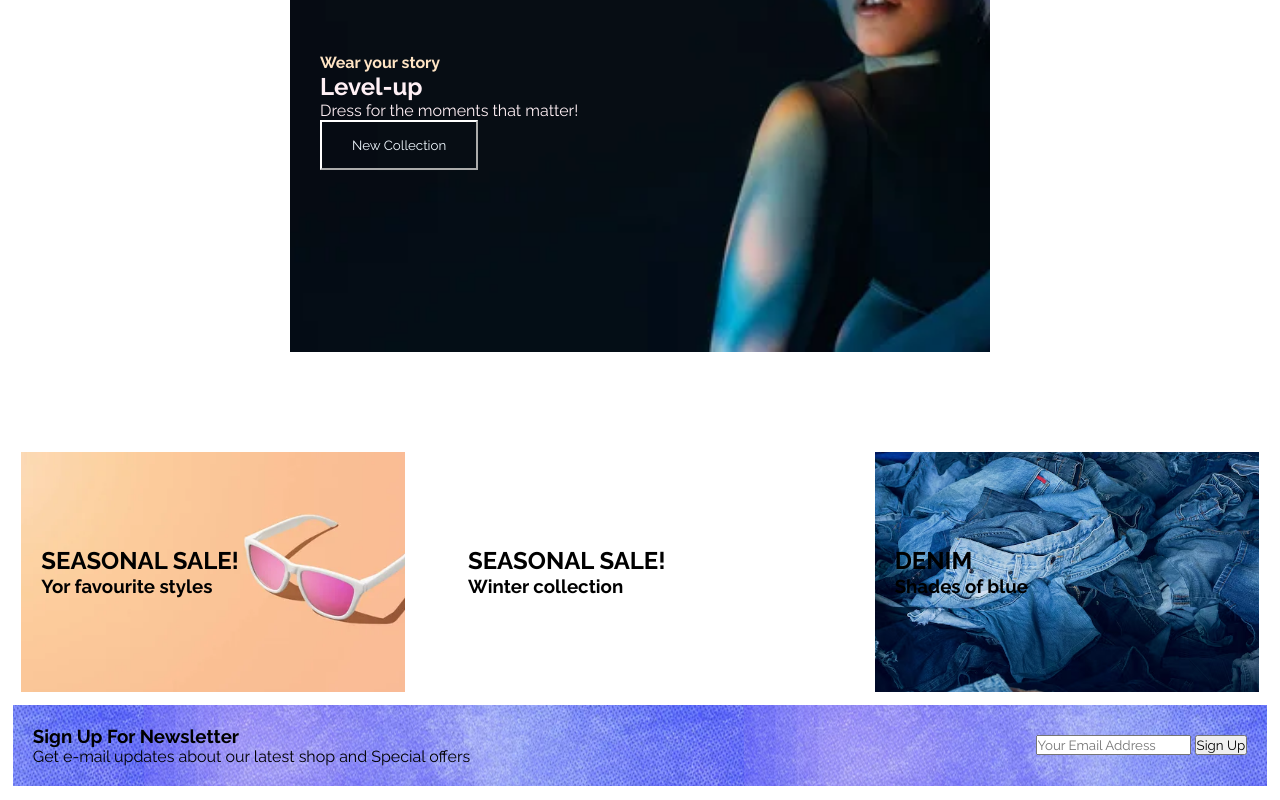
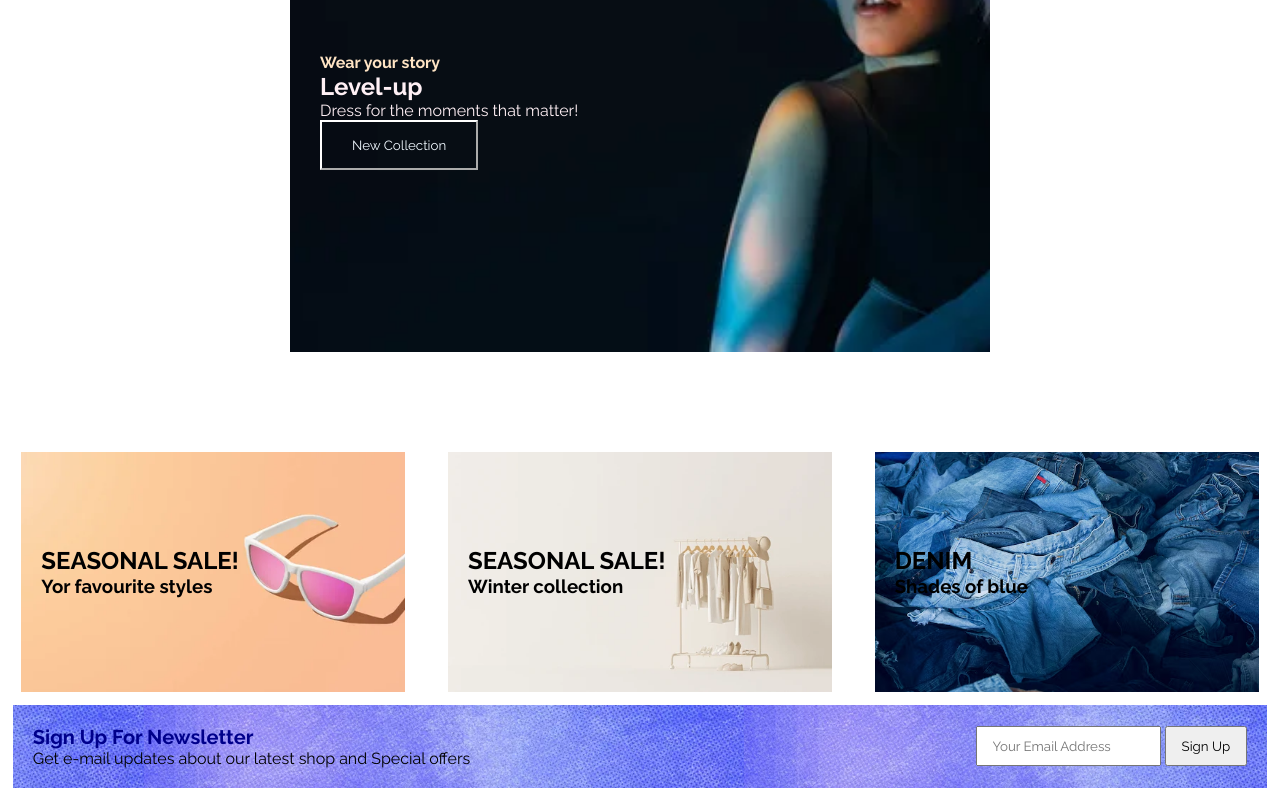
Before and after one commit to ABHI-AI7/Apparel-Web, a plain HTML site: page index.html in a window 1280 px wide. Shown: the part 4944-5744 px from the top of the page. Drawn offline with Linux system fonts and the light colour scheme.

Commit message:
new Images added

```diff
--- a/style.css
+++ b/style.css
@@ -440,7 +440,7 @@ background-size: cover;
     padding: 20px;
     min-width: 30%;
     height: 30vh;
-    background-image: url(Images/dgpatel2201014014444.jpg.crdownload);
+    background-image: url(Images/clothes-on-grunge-background-shelf-600nw-1867100056.webp);
 }
 
 #banner3 .banner-box5{
@@ -473,3 +473,17 @@ background-size: cover;
 
 
 }
+
+#Newsletter h3 {
+
+    color: darkblue;
+    font-size: 20px;
+}
+
+#Newsletter input{
+    padding: 10px 15px;
+}
+
+#Newsletter button{
+    padding: 10px 15px;
+}
```
Also changed, not shown: 3 other files.
